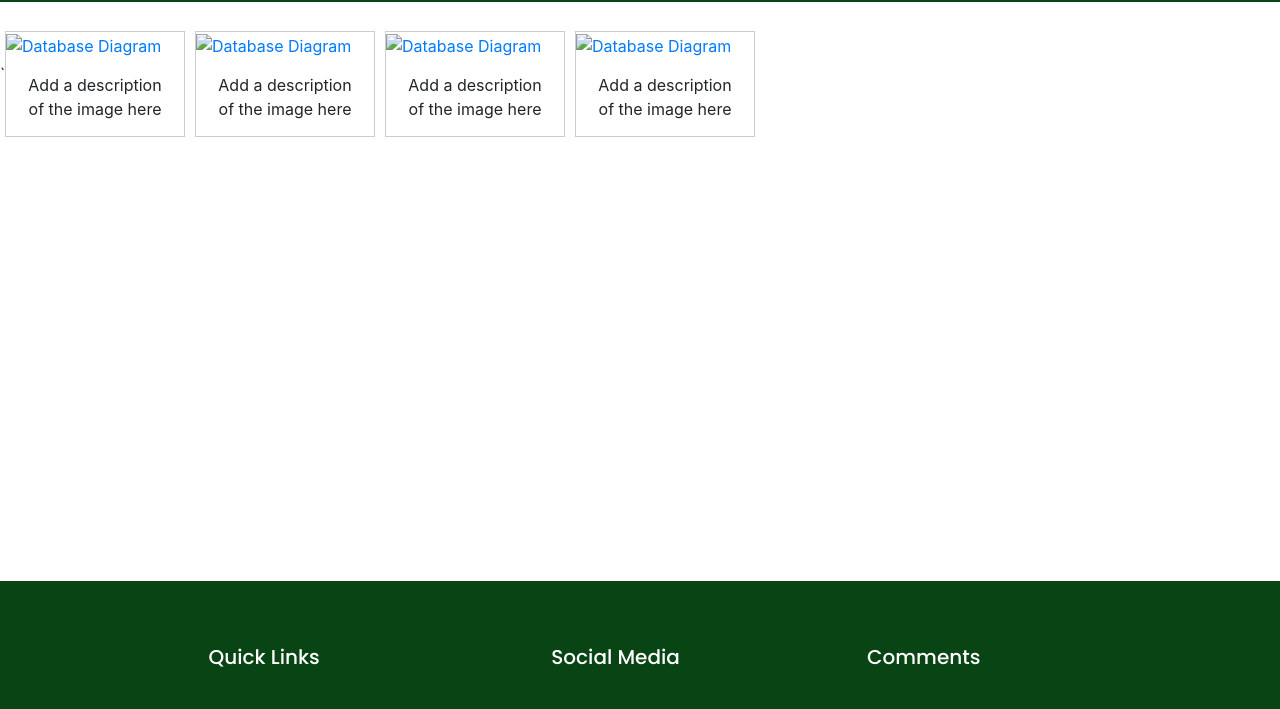
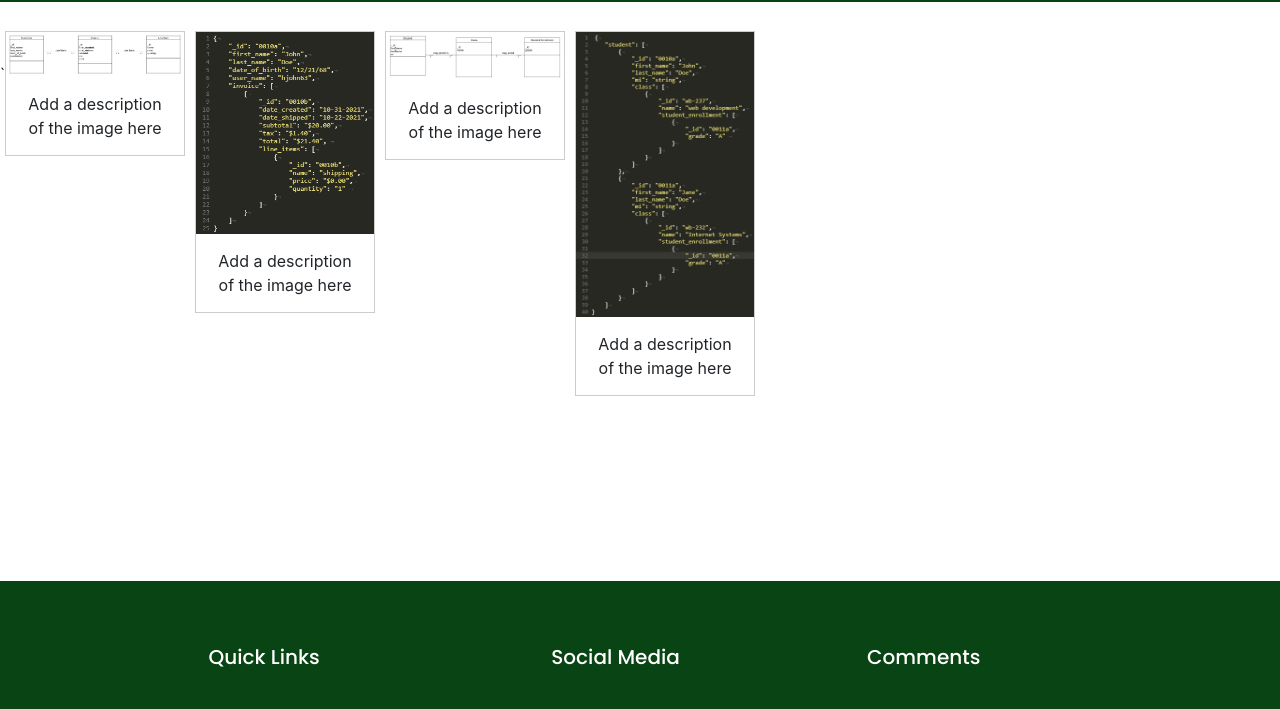
Before and after one commit to hkeith62/Personal-Portfolio-Project, a plain HTML site: page web-335/hall-diagrams.html in a window 1280 px wide. Shown: the part 68-777 px from the top of the page. Drawn offline with nearby package versions, Linux system fonts and the light colour scheme; a script that the page names is missing; files whose address does not match are found by name.

Commit message:
new diagrams.

```diff
--- a/web-335/hall-diagrams.html
+++ b/web-335/hall-diagrams.html
@@ -38,37 +38,39 @@
                   <li><a href="resume.html">Resume</a></li>
                </ul>
           </div>`
- <div id="container">
+ <div id="container"> <!--Page container -->
     <div class="content-container" style="width:100%; height:555px">
     <div class="assign-container">
         <div class="assign-content" style="width:100%; height: 520px">
+          <!-- Start Gallery-->
              <div class="gallery">
   <a target="_blank" href="img_5terre.jpg">
-    <img src="img_5terre.jpg" alt="Database Diagram" width="600" height="400">
+    <img src="gallery-images/ord1.png" alt="Database Diagram" width="600" height="400">
   </a>
   <div class="desc">Add a description of the image here</div>
 </div>
 
 <div class="gallery">
   <a target="_blank" href="img_forest.jpg">
-    <img src="img_forest.jpg" alt="Database Diagram" width="600" height="400">
+    <img src="gallery-images/nosql1.png" alt="Database Diagram" width="600" height="400">
   </a>
   <div class="desc">Add a description of the image here</div>
 </div>
 
 <div class="gallery">
   <a target="_blank" href="img_lights.jpg">
-    <img src="img_lights.jpg" alt="Database Diagram" width="600" height="400">
+    <img src="gallery-images/ord2.png" alt="Database Diagram" width="600" height="400">
   </a>
   <div class="desc">Add a description of the image here</div>
 </div>
 
 <div class="gallery">
   <a target="_blank" href="img_mountains.jpg">
-    <img src="img_mountains.jpg" alt="Database Diagram" width="600" height="400">
+    <img src="gallery-images/nosql2.png" alt="Database Diagram" width="600" height="400">
   </a>
   <div class="desc">Add a description of the image here</div>
 </div>
+<!--End Gallery-->
 
         </div>
     </div>
```
Also changed, not shown: web-335/style.css (+8 -0 lines), nosql-data-diagrams/ORD1.png (added), nosql-data-diagrams/ORD2.png (added), nosql-data-diagrams/nosql1.png (added), nosql-data-diagrams/nosql2.png (added), nosql-datadiagrams/NoSQL-Data-Structures.png (deleted), nosql-datadiagrams/UML Class.png (deleted), web-335/gallery-images/ORD2.png (added), web-335/gallery-images/nosql1.png (added), web-335/gallery-images/nosql2.png (added), web-335/gallery-images/ord1.png (added).
